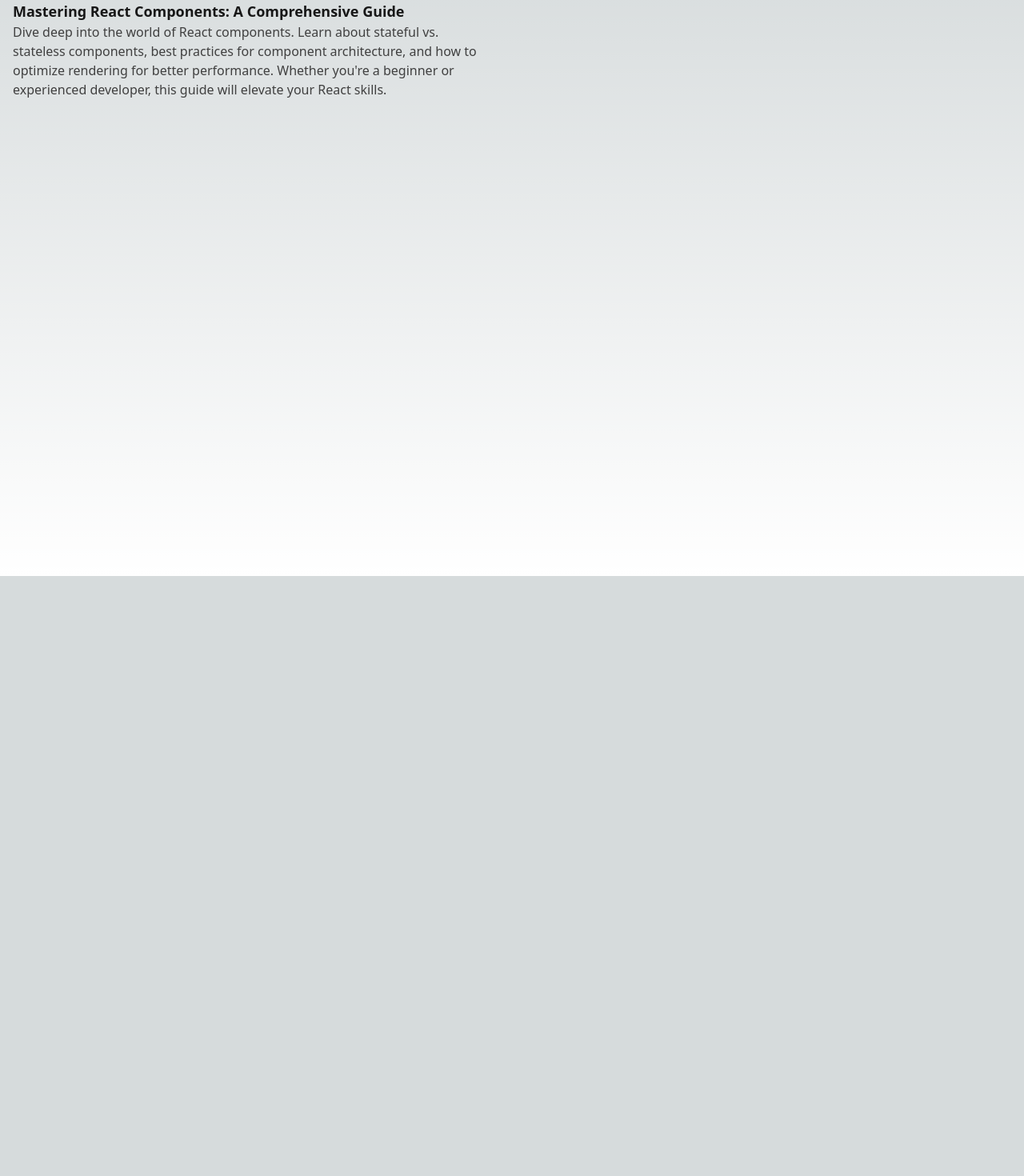
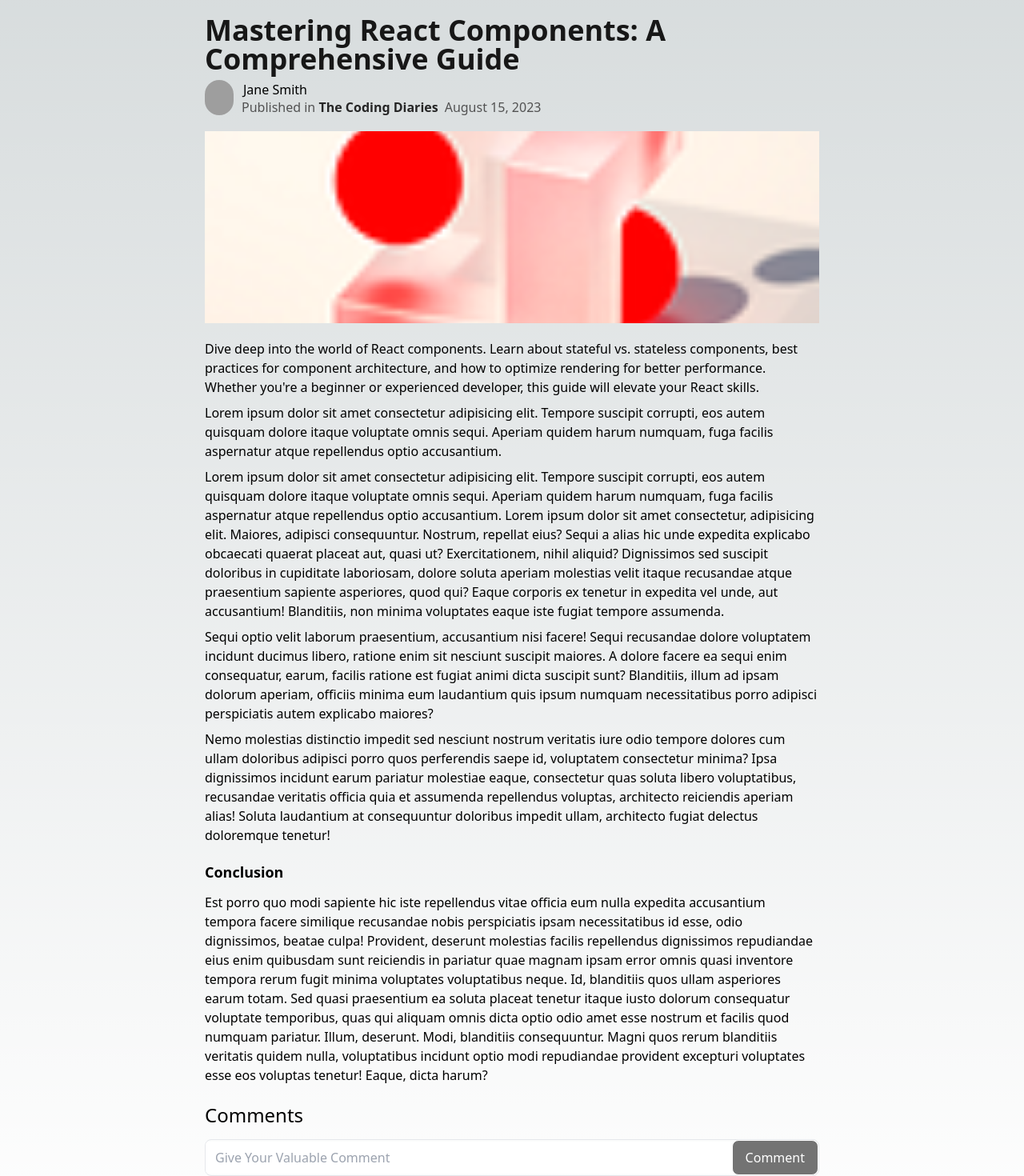
Before and after one commit to ModRanjan/blogger, a Next.js app: page /blog/1 in a window 1280 px wide. Shown: the part 80-1550 px from the top of the page at 80% size. Before the commit the page ends 800 px from the top, so only its background shows below. Built offline with nearby package versions, Linux system fonts and the light colour scheme; grey boxes are pictures that could not be loaded.

Commit message:
added-paggination

```diff
--- a/app/blog/[blogId]/page.tsx
+++ b/app/blog/[blogId]/page.tsx
@@ -1,8 +1,13 @@
 'use client';
 
+import { useEffect, useState } from 'react';
+
 import { default as BlogPage } from '@/Organism/Blog';
-import { useEffect, useState } from 'react';
+import { Comment } from '@/Organism/Comment';
+
 import BlogPostData from '@/Constants/blog.json';
+
+import { IBlogData } from '@/types/BlogDataTypes';
 
 type BlogPramsType = {
   params: {
@@ -12,7 +17,7 @@
 
 const Blog = ({ params }: BlogPramsType) => {
   const blogId = params?.blogId;
-  const [blogPost, setBlogPost] = useState<any>();
+  const [blogPost, setBlogPost] = useState<IBlogData>();
 
   useEffect(() => {
     const PostData = BlogPostData.BlogsData;
@@ -22,7 +27,13 @@
     setBlogPost(currentPost);
   }, [blogId]);
 
-  return <BlogPage postData={blogPost} />;
+  return (
+    <>
+      <BlogPage postData={blogPost} />
+
+      <Comment />
+    </>
+  );
 };
 
 export default Blog;
--- a/app/page.tsx
+++ b/app/page.tsx
@@ -4,7 +4,7 @@
 export default function Home() {
   return (
     <main className="flex flex-col items-center justify-between max-w-5xl min-h-screen py-12 mx-auto">
-      <div className="z-10 items-center justify-between w-full font-mono lg:flex">
+      <div className="z-10 items-center justify-between w-full font-mono">
         <Blogs />
       </div>
     </main>
--- /dev/null
+++ b/design-system/Molecule/Loading/index.tsx
@@ -0,0 +1,21 @@
+export const Loading = () => {
+  return (
+    <div className="w-full max-w-3xl p-4 mx-auto border rounded-md shadow border-neutral-300">
+      <div className="flex flex-col space-x-4 animate-pulse">
+        <div className="w-full h-9 bg-neutral-400"></div>
+        <div className="flex-1 py-1 space-y-4">
+          <div className="w-full my-5 rounded h-60 bg-neutral-400"></div>
+          <div className="w-full h-4 rounded bg-neutral-400"></div>
+          <div className="w-full h-4 rounded bg-neutral-400"></div>
+          <div className="w-full h-4 rounded bg-neutral-400"></div>
+          <div className="w-full h-4 rounded bg-neutral-400"></div>
+          <div className="w-full h-4 rounded bg-neutral-400"></div>
+          <div className="space-y-2">
+            <div className="h-4 rounded bg-neutral-400"></div>
+            <div className="w-5/6 h-4 rounded bg-neutral-400"></div>
+          </div>
+        </div>
+      </div>
+    </div>
+  );
+};
--- a/design-system/Molecule/Searchbar/index.tsx
+++ b/design-system/Molecule/Searchbar/index.tsx
@@ -39,7 +39,7 @@
 
       <input
         type="text"
-        className="px-3 py-[6px] rounded-lg md:w-[100px] lg:w-[300px]"
+        className="px-3 py-[6px] rounded-lg md:w-[100px] lg:w-[300px] outline-none"
         placeholder={placeholder}
       />
 
--- a/design-system/Organism/Blog/index.tsx
+++ b/design-system/Organism/Blog/index.tsx
@@ -1,15 +1,116 @@
-import { Paragraph } from '@/design-system/Atom/Paragraph';
+import Image from 'next/image';
+
+import { IBlogData } from '@/types/BlogDataTypes';
+import { Avatar } from '@/design-system/Molecule/Avatar';
+import { Loading } from '@/design-system/Molecule/Loading';
 
 type BlogType = {
-  postData: any;
+  postData?: IBlogData;
 };
 
 const Blog = ({ postData }: BlogType) => {
+  // for loading state
+  if (postData === undefined) {
+    return <Loading />;
+  }
+
   return (
-    <div className="">
-      <h2 className="section-title">{postData?.title}</h2>
+    <div className="max-w-3xl mx-auto my-5">
+      <h2 className=" page-title">{postData?.title}</h2>
 
-      <Paragraph>{postData?.blogDescription}</Paragraph>
+      <div className="flex gap-3 my-2">
+        <Avatar
+          src={postData.avatar}
+          alt={postData.Author}
+          width={36}
+          height={36}
+        />
+
+        <div>
+          <h3>{postData.Author}</h3>
+          <p className="-m-0.5 text-neutral-600">
+            Published in{' '}
+            <span className="font-semibold text-neutral-800">
+              The Coding Diaries
+            </span>
+            <span className="ml-2">{postData?.Date}</span>
+          </p>
+        </div>
+      </div>
+
+      <Image
+        src={postData.imgUrl}
+        alt={postData.Author}
+        className="object-cover object-center w-full my-5 h-60"
+        width={1080}
+        height={100}
+        quality={100}
+      />
+
+      <p className="">{postData?.blogDescription}</p>
+
+      <p className="my-2">
+        Lorem ipsum dolor sit amet consectetur adipisicing elit. Tempore
+        suscipit corrupti, eos autem quisquam dolore itaque voluptate omnis
+        sequi. Aperiam quidem harum numquam, fuga facilis aspernatur atque
+        repellendus optio accusantium.
+      </p>
+
+      <p className="my-2">
+        Lorem ipsum dolor sit amet consectetur adipisicing elit. Tempore
+        suscipit corrupti, eos autem quisquam dolore itaque voluptate omnis
+        sequi. Aperiam quidem harum numquam, fuga facilis aspernatur atque
+        repellendus optio accusantium. Lorem ipsum dolor sit amet consectetur,
+        adipisicing elit. Maiores, adipisci consequuntur. Nostrum, repellat
+        eius? Sequi a alias hic unde expedita explicabo obcaecati quaerat
+        placeat aut, quasi ut? Exercitationem, nihil aliquid? Dignissimos sed
+        suscipit doloribus in cupiditate laboriosam, dolore soluta aperiam
+        molestias velit itaque recusandae atque praesentium sapiente asperiores,
+        quod qui? Eaque corporis ex tenetur in expedita vel unde, aut
+        accusantium! Blanditiis, non minima voluptates eaque iste fugiat tempore
+        assumenda.
+      </p>
+
+      <p className="my-2">
+        Sequi optio velit laborum praesentium, accusantium nisi facere! Sequi
+        recusandae dolore voluptatem incidunt ducimus libero, ratione enim sit
+        nesciunt suscipit maiores. A dolore facere ea sequi enim consequatur,
+        earum, facilis ratione est fugiat animi dicta suscipit sunt? Blanditiis,
+        illum ad ipsam dolorum aperiam, officiis minima eum laudantium quis
+        ipsum numquam necessitatibus porro adipisci perspiciatis autem explicabo
+        maiores?
+      </p>
+
+      <p className="my-2">
+        Nemo molestias distinctio impedit sed nesciunt nostrum veritatis iure
+        odio tempore dolores cum ullam doloribus adipisci porro quos perferendis
+        saepe id, voluptatem consectetur minima? Ipsa dignissimos incidunt earum
+        pariatur molestiae eaque, consectetur quas soluta libero voluptatibus,
+        recusandae veritatis officia quia et assumenda repellendus voluptas,
+        architecto reiciendis aperiam alias! Soluta laudantium at consequuntur
+        doloribus impedit ullam, architecto fugiat delectus doloremque tenetur!
+      </p>
+
+      <div className="my-5">
+        <h3 className="text-lg font-semibold">Conclusion</h3>
+
+        <p className="my-3">
+          Est porro quo modi sapiente hic iste repellendus vitae officia eum
+          nulla expedita accusantium tempora facere similique recusandae nobis
+          perspiciatis ipsam necessitatibus id esse, odio dignissimos, beatae
+          culpa! Provident, deserunt molestias facilis repellendus dignissimos
+          repudiandae eius enim quibusdam sunt reiciendis in pariatur quae
+          magnam ipsam error omnis quasi inventore tempora rerum fugit minima
+          voluptates voluptatibus neque. Id, blanditiis quos ullam asperiores
+          earum totam. Sed quasi praesentium ea soluta placeat tenetur itaque
+          iusto dolorum consequatur voluptate temporibus, quas qui aliquam omnis
+          dicta optio odio amet esse nostrum et facilis quod numquam pariatur.
+          Illum, deserunt. Modi, blanditiis consequuntur. Magni quos rerum
+          blanditiis veritatis quidem nulla, voluptatibus incidunt optio modi
+          repudiandae provident excepturi voluptates esse eos voluptas tenetur!
+          Eaque, dicta harum?
+        </p>
+      </div>
     </div>
   );
 };
--- a/design-system/Organism/BlogCard/index.tsx
+++ b/design-system/Organism/BlogCard/index.tsx
@@ -24,7 +24,7 @@
       <div className="flex items-center h-7 gap-x-4">
         <div className="">
           <Avatar src={avatarUrl} alt={authorName} width={28} height={28} />
-          <span className="ml-2 text-sm">{authorName}</span>
+          <span className="mt-1 ml-2 font-sans text-base">{authorName}</span>
         </div>
 
         <span className="text-sm">{publishDate}</span>
--- /dev/null
+++ b/design-system/Organism/Comment/index.tsx
@@ -0,0 +1,20 @@
+import { Button } from '@/design-system/Atom/Button';
+
+export const Comment = () => {
+  return (
+    <section className="max-w-3xl mx-auto my-5">
+      <h3 className="text-xl select-text">Comments</h3>
+
+      <div className="flex items-center my-3 overflow-hidden border rounded-lg">
+        <input
+          type="text"
+          className="flex-1 px-3 py-2 outline-none"
+          placeholder="Give Your Valuable Comment"
+        />
+        <Button variant="primary" className="rounded-lg bg-neutral-500">
+          Comment
+        </Button>
+      </div>
+    </section>
+  );
+};
--- /dev/null
+++ b/design-system/Organism/Pagination/index.tsx
@@ -0,0 +1,35 @@
+'use client';
+import { Button } from '@/design-system/Atom/Button';
+import { Icon } from '@/design-system/Atom/Icon';
+import { AiOutlineDoubleLeft, AiOutlineDoubleRight } from 'react-icons/ai';
+
+type PaginationType = {
+  leftClickHandler: () => void;
+  rightClickHandler: () => void;
+};
+export const Pagination = ({
+  leftClickHandler,
+  rightClickHandler,
+}: PaginationType) => {
+  return (
+    <div className="text-black">
+      <Button
+        variant={'primary'}
+        className="rounded-full bg-neutral-500"
+        onClick={leftClickHandler}
+      >
+        <Icon icon={AiOutlineDoubleLeft} className="inline-block mr-2" />
+        Prev
+      </Button>
+
+      <Button
+        variant={'primary'}
+        className="rounded-full bg-neutral-500"
+        onClick={rightClickHandler}
+      >
+        Next
+        <Icon icon={AiOutlineDoubleRight} className="inline-block ml-2" />
+      </Button>
+    </div>
+  );
+};
--- /dev/null
+++ b/types/BlogDataTypes.ts
@@ -0,0 +1,11 @@
+export interface IBlogData {
+  id: number;
+  title: string;
+  Date: string;
+  Author: string;
+  avatar: string;
+  imgUrl: string;
+  blogDescription: string;
+  link: string;
+  tags: string[];
+}
```
Also changed, not shown: design-system/Organism/Blogs/index.tsx (+29 -2 lines).
